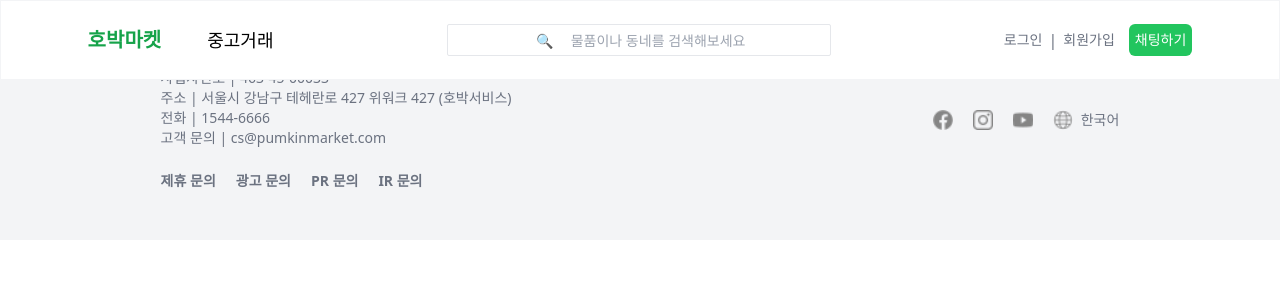
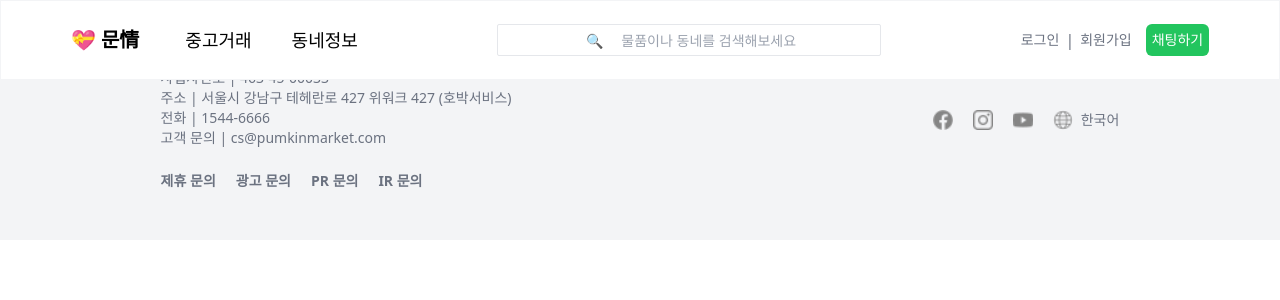
Before and after one commit to wecode-42th-danggen/wecode-42th-danggen-project, a React (Create React App) app in the folder frontend/pumpkinmarket/: page /nav in a window 1280 px wide. Shown: the top 300 px of the page. Built offline with nearby package versions, Linux system fonts and the light colour scheme; no server answers.

Commit message:
logo 변경

```diff
--- a/frontend/pumpkinmarket/src/components/Nav/Nav.js
+++ b/frontend/pumpkinmarket/src/components/Nav/Nav.js
@@ -39,11 +39,14 @@ export default function Nav() {
   return (
     <nav className="flex justify-around items-center h-20 border border-gray-100 fixed bg-white w-full">
       <div>
-        <Link className="text-green-600 font-bold text-xl pr-1.5" to="/">
-          호박마켓
+        <Link className="font-bold text-xl pr-1.5" to="/">
+          💝 문情
         </Link>
         <Link to="/product-list" className="ml-10 text-lg">
           중고거래
+        </Link>
+        <Link to="/product-list" className="ml-10 text-lg">
+          동네정보
         </Link>
       </div>
       <div>
```
